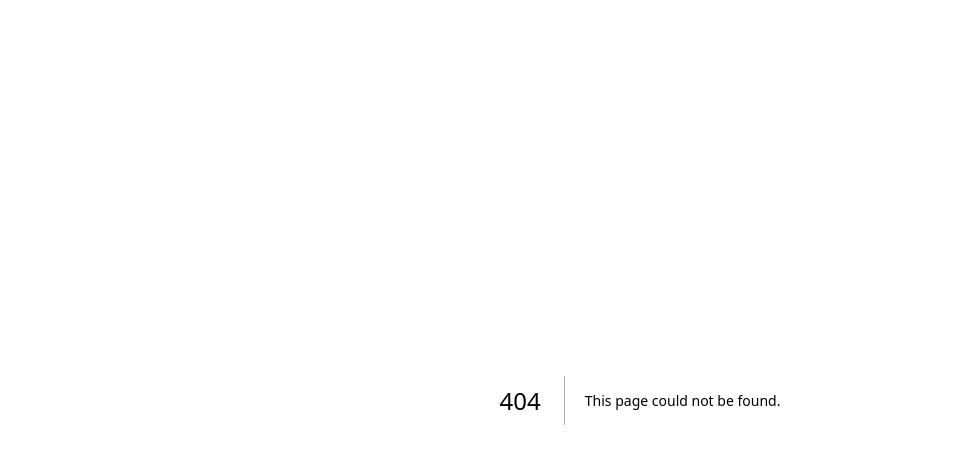
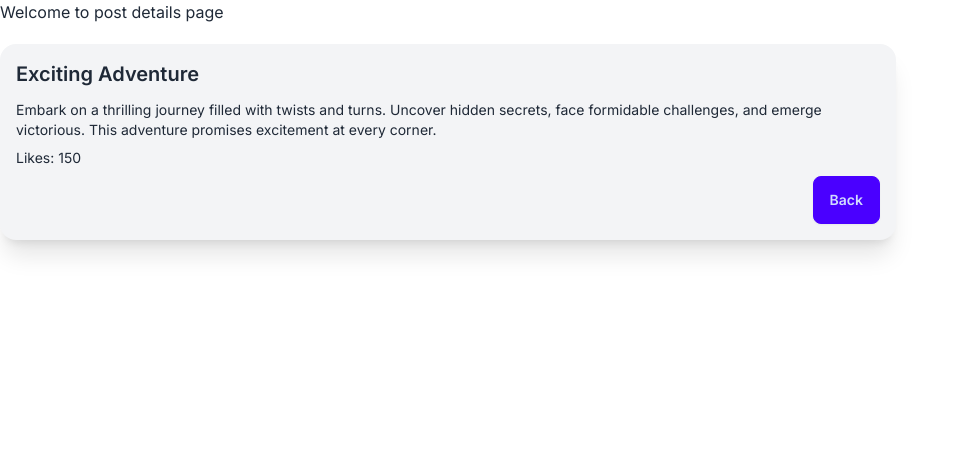
Before and after one commit to nayon117/next-level-data-fetching, a Next.js app: page /posts/1 in a window 1280 px wide. Before the commit this address had no page. Shown: the top 464 px of the page, without its empty margins (0-957 px from the left). Built offline with nearby package versions, Linux system fonts and the light colour scheme; data requests are answered from the project's data file.

Commit message:
create details page

```diff
--- /dev/null
+++ b/src/app/posts/[id]/page.js
@@ -0,0 +1,28 @@
+import Link from "next/link";
+
+const DetailPage = async ({params}) => {
+    // console.log(params);
+    const res = await fetch(`http://localhost:5000/posts/${params.id}`)
+    const post = await res.json();
+    // console.log(post);
+    return(
+        <div>
+             <p> Welcome to post details page </p>
+             <div key={post.id}>
+            <div className="card card-compact my-5 w-[70%] bg-gray-100 shadow-xl">
+              <div className="card-body">
+                <h2 className="card-title">{post.title}</h2>
+                <p>{post.description}</p>
+                <p>Likes: {post.likes_count}</p>
+                <div className="card-actions justify-end">
+                 <Link href="/posts">
+                 <button className="btn btn-primary">Back</button>
+                 </Link>
+                </div>
+              </div>
+            </div>
+          </div>
+        </div>
+    )
+}
+export default DetailPage;
--- a/src/app/posts/page.js
+++ b/src/app/posts/page.js
@@ -1,3 +1,5 @@
+import Link from "next/link";
+
 const PostsPage = async () => {
   const res = await fetch("http://localhost:5000/posts",{
       cache:"no-store"
@@ -18,7 +20,9 @@
                 <p>{post.description}</p>
                 <p>Likes: {post.likes_count}</p>
                 <div className="card-actions justify-end">
-                  <button className="btn btn-primary">see More</button>
+                 <Link href={`posts/${post.id}`}>
+                 <button className="btn btn-primary">see More</button>
+                 </Link>
                 </div>
               </div>
             </div>
```
